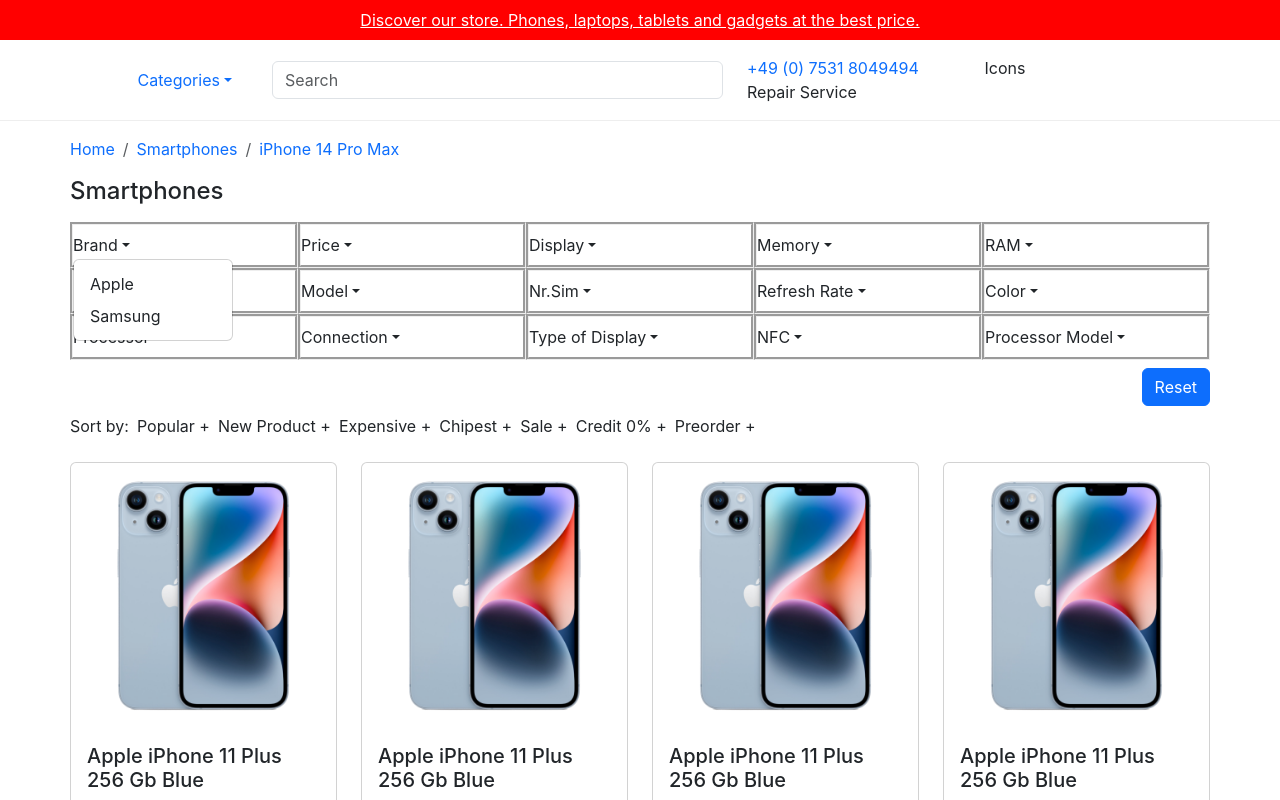
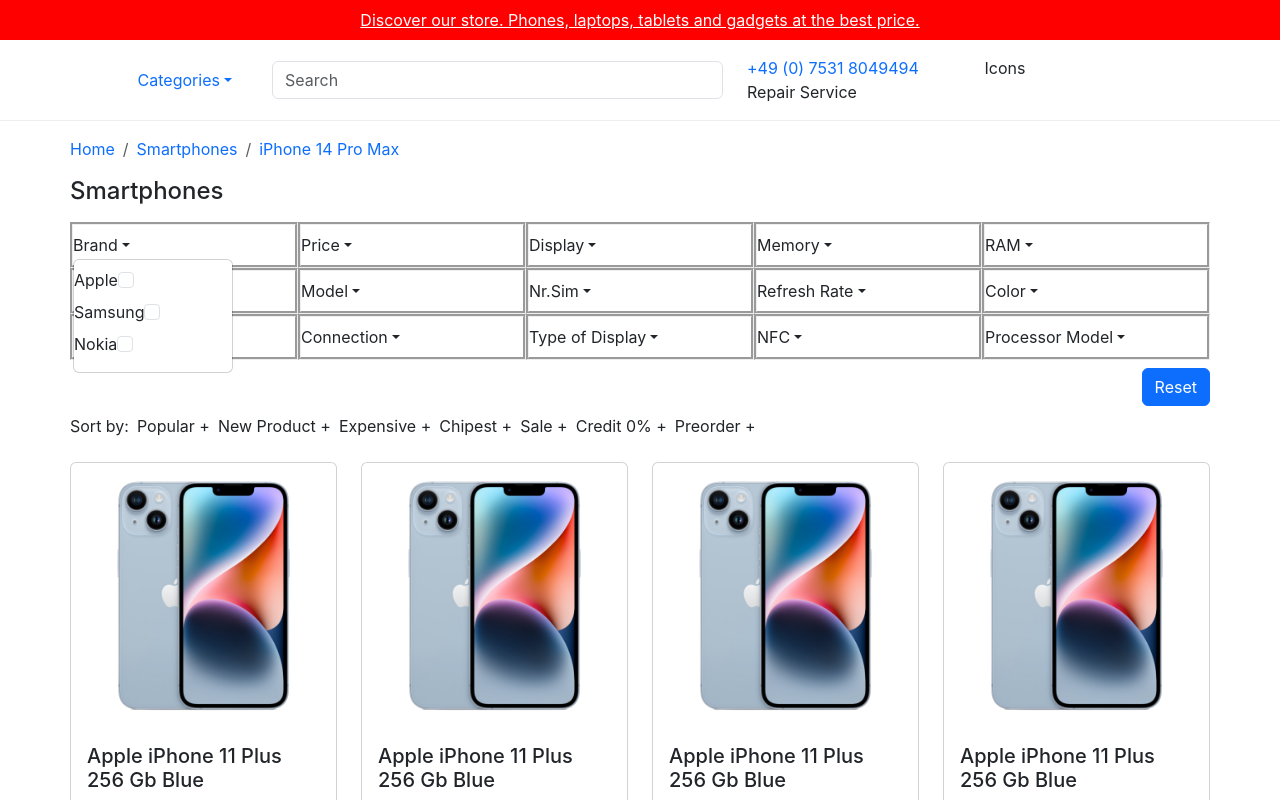
Before and after one commit to nonsense9/react-online-store, a React (Vite) app: page / in a window 1280 px wide. Both pictures are taken after a click on the button "Brand". Shown: the top 800 px of the page. Built offline with nearby package versions, Linux system fonts and the light colour scheme.

Commit message:
rework filters

```diff
--- a/src/components/Filters.tsx
+++ b/src/components/Filters.tsx
@@ -1,17 +1,19 @@
-import { Button, Col, NavDropdown, Row } from 'react-bootstrap';
+import {Button, Col, FormLabel, NavDropdown, Row} from 'react-bootstrap';
 import { data } from '../../data.json';
-import {useEffect, useState} from "react";
+import {useState } from 'react';
+import FormCheckInput from "react-bootstrap/FormCheckInput";
 
 const filters: Filters[] = [
   {
-    title: 'Brand',
+    label: 'Brand',
     items: [
       { text: 'Apple', id: 0 },
       { text: 'Samsung', id: 1 },
+      { text: 'Nokia', id: 1 },
     ],
   },
   {
-    title: 'Price',
+    label: 'Price',
     items: [
       {
         text: '600 EUR',
@@ -21,11 +23,17 @@
         text: '1600 EUR',
         id: 1,
       },
+      {
+        text: '9600 EUR',
+        id: 2,
+      },
     ],
   },
-  { title: 'Display', items: [] },
-  { title: 'Memory', items: [] },
-  { title: 'RAM', items: [
+  { label: 'Display', items: [] },
+  { label: 'Memory', items: [] },
+  {
+    label: 'RAM',
+    items: [
       {
         text: '6 GB',
         id: 0,
@@ -34,54 +42,55 @@
         text: '16 GB',
         id: 1,
       },
-    ] },
-  { title: 'Battery', items: [] },
-  { title: 'Model', items: [] },
-  { title: 'Nr.Sim', items: [] },
-  { title: 'Refresh Rate', items: [] },
-  { title: 'Color', items: [] },
-  { title: 'Processor', items: [] },
-  { title: 'Connection', items: [] },
-  { title: 'Type of Display', items: [] },
-  { title: 'NFC', items: [] },
-  { title: 'Processor Model', items: [] },
+      {
+        text: '36 GB',
+        id: 2,
+      },
+    ],
+  },
+  { label: 'Battery', items: [] },
+  { label: 'Model', items: [] },
+  { label: 'Nr.Sim', items: [] },
+  { label: 'Refresh Rate', items: [] },
+  { label: 'Color', items: [] },
+  { label: 'Processor', items: [] },
+  { label: 'Connection', items: [] },
+  { label: 'Type of Display', items: [] },
+  { label: 'NFC', items: [] },
+  { label: 'Processor Model', items: [] },
 ];
 
 export const Filters = ({ setProducts }) => {
-  const [selectedCategory, setCategory] = useState<any>(null)
+  const [selectedCategory, setCategory] = useState<any>({
+    brand: [],
+    price: [],
+    ram: [],
+  });
 
-  //TODO Refactor this handler so user could filter by more then 1 category and more then 1 option from category
+
+  //TODO Refactor to work without bugs, right now it brokes when you select couple options in the same category
   const handleFilters = ({ text }, category) => {
-    setCategory(category)
-    const next = [...data];
-    let res: any = [];
-
-    switch (selectedCategory) {
-      case 'Brand': {
-        res = next.filter((i) => i.brand === text);
-        break;
-      }
-      case 'Price': {
-        res = next.filter((i) => i.price === text);
-        break;
-      }
-      case 'RAM': {
-        res = next.filter((i) => i.ram === text);
-        break;
-      }
-      default: {
-        res = [...data]
-      }
-    }
-    setProducts(res);
+    setCategory((prevState) => {
+      return {
+        ...prevState,
+        [category]: prevState[category].includes(text)
+          ? prevState[category].filter((i) => i !== text)
+          : [...prevState[category], text],
+      };
+    });
+    let next = [...data];
+    next = next
+      .filter((prod) => prod.brand.includes(selectedCategory.brand))
+      .filter((prod) => prod.price.includes(selectedCategory.price))
+      .filter((prod) => prod.ram.includes(selectedCategory.ram));
+    setProducts(next ?? data);
   };
 
   const resetFilters = () => {
     setCategory(null);
-    setProducts(data)
-  }
+    setProducts(data);
+  };
 
-  useEffect(() => {}, [])
   return (
     <Col>
       <Row className="mb-3">
@@ -89,22 +98,24 @@
       </Row>
       <Row className="mb-2">
         <div className="d-flex flex-wrap">
-          {filters.map(({ title, items }, idx) => (
+          {filters.map(({ label, items }, idx) => (
             <div key={idx} className="filters__toggle">
               <NavDropdown
-                title={title}
+                title={label}
                 key={idx}
-                id={title}
+                id={label}
                 style={{ borderStyle: 'groove' }}
                 className="py-2"
               >
                 {items.map((item, idx) => (
-                  <NavDropdown.Item
-                    key={idx}
-                    onClick={() => handleFilters(item, title)}
-                  >
-                    {item.text}
-                  </NavDropdown.Item>
+                  <div key={idx}>
+                    <FormLabel>{item.text}</FormLabel>
+                    <FormCheckInput
+                      multiple
+                      name={item.text}
+                      onClick={() => handleFilters(item, label.toLowerCase())}
+                    ></FormCheckInput>
+                  </div>
                 ))}
               </NavDropdown>
             </div>
--- a/src/models/index.ts
+++ b/src/models/index.ts
@@ -1,4 +1,4 @@
 interface Filters {
-  title: string;
+  label: string;
   items: { text: string; id: number }[];
 }
```
